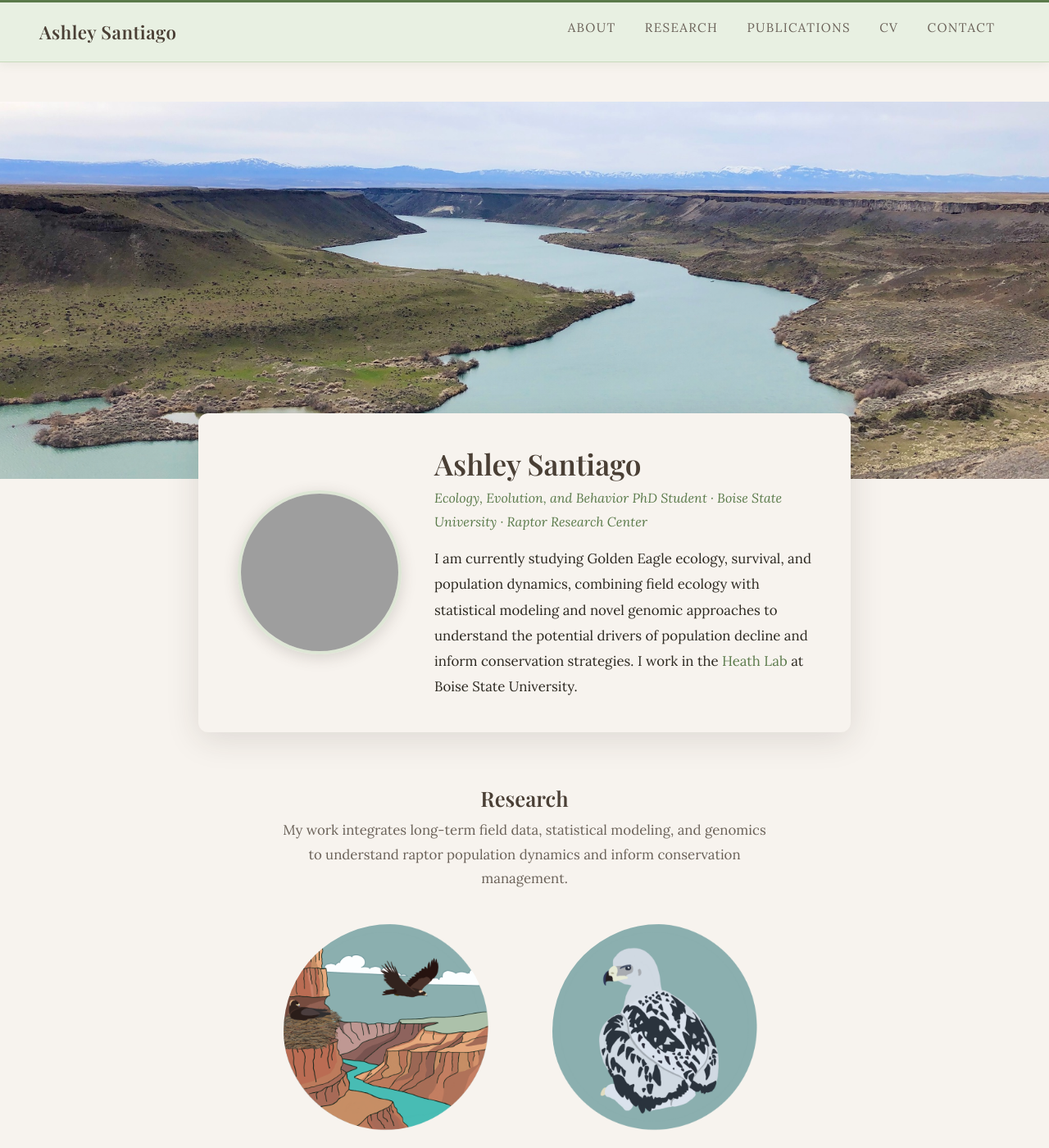
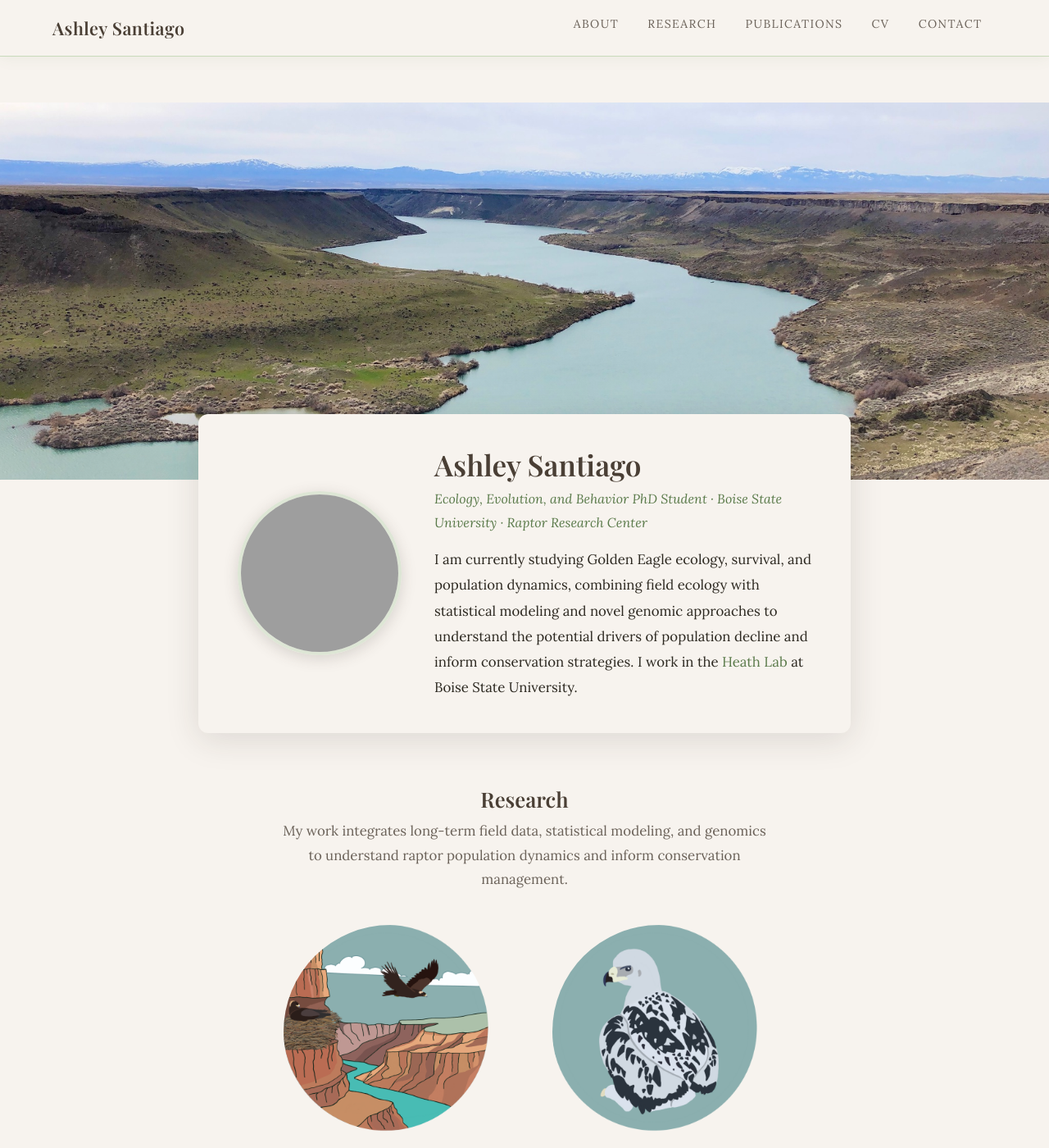
Before and after one commit to AshSantiago/AshSantiago.github.io, a Jekyll site: the page built from index.md, in a window 1280 px wide and 1400 px high. Shown: the whole window at 82% size. Built offline with Jekyll 4.4.1, drawn with Linux system fonts in a browser that asks for light colours; some web fonts are replaced; some of the changed text lies outside the part shown; grey boxes are pictures that could not be loaded.

Commit message:
Update default.html

```diff
--- a/_layouts/default.html
+++ b/_layouts/default.html
@@ -64,19 +64,17 @@
 
     img { max-width: 100%; height: auto; }
 
+    /* Full-width wrapper — no max-width cap */
     .site-wrapper {
-      max-width: 1100px;
-      margin: 0 auto;
-      padding: 0 3rem;
       width: 100%;
+      padding: 0 6rem;
     }
 
     /* Navigation */
     .site-header {
-      background: var(--sage-mist);
-      border-top: 3px solid var(--sage);
+      background: var(--parchment);
       border-bottom: 1px solid var(--sage-pale);
-      box-shadow: 0 2px 12px rgba(90,122,74,0.1);
+      box-shadow: 0 2px 16px rgba(90,122,74,0.08);
       position: sticky;
       top: 0;
       z-index: 100;
@@ -84,17 +82,17 @@
     }
 
     .site-header .header-inner {
-      max-width: 100%;
-      padding: 0 3rem;
+      width: 100%;
+      padding: 0 4rem;
       display: flex;
       align-items: center;
       justify-content: space-between;
-      height: 72px;
+      height: 68px;
     }
 
     .site-title {
       font-family: 'Playfair Display', serif;
-      font-size: 1.4rem;
+      font-size: 1.35rem;
       font-weight: 600;
       color: var(--bark);
       letter-spacing: 0.02em;
@@ -111,9 +109,9 @@
 
     .site-nav a {
       font-family: 'Lora', serif;
-      font-size: 0.95rem;
+      font-size: 0.88rem;
       color: var(--muted);
-      letter-spacing: 0.09em;
+      letter-spacing: 0.1em;
       text-transform: uppercase;
       padding: 0.4rem 1.1rem;
       border-bottom: 2px solid transparent;
@@ -126,23 +124,27 @@
       border-bottom-color: var(--sage);
     }
 
-    /* Page Content */
+    /* Page content — no padding on home page since sections handle their own */
     .page-content {
       flex: 1;
-      padding: 3rem 0 4rem;
+    }
+
+    /* Inner pages get normal padding */
+    .page-content .site-wrapper {
+      padding-top: 3.5rem;
+      padding-bottom: 5rem;
     }
 
     /* Footer */
     .site-footer {
-      border-top: 1px solid var(--sage-pale);
+      border-top: 2px solid var(--sage-pale);
       background: var(--sage-mist);
-      padding: 2.2rem 0;
-      margin-top: 3rem;
+      padding: 2.5rem 0;
     }
 
     .site-footer .footer-inner {
-      max-width: 100%;
-      padding: 0 3rem;
+      width: 100%;
+      padding: 0 4rem;
       display: flex;
       flex-direction: column;
       align-items: center;
@@ -150,16 +152,15 @@
       text-align: center;
     }
 
-    @media (max-width: 640px) {
-      .site-header .header-inner { flex-wrap: wrap; height: auto; padding: 1rem 1.5rem; gap: 0.5rem; }
-      .site-nav { flex-wrap: wrap; gap: 0; }
-      .site-nav a { padding: 0.3rem 0.6rem; font-size: 0.82rem; }
-      .site-wrapper { padding: 0 1.25rem; }
+    @media (max-width: 768px) {
+      .site-header .header-inner { padding: 1rem 1.5rem; flex-wrap: wrap; height: auto; gap: 0.5rem; }
+      .site-nav a { padding: 0.3rem 0.5rem; font-size: 0.8rem; }
+      .site-wrapper { padding: 0 1.5rem; }
       h1 { font-size: 1.9rem; }
     }
 
-    .page-content { animation: fadeIn 0.5s ease; }
-    @keyframes fadeIn { from { opacity: 0; transform: translateY(8px); } to { opacity: 1; transform: translateY(0); } }
+    .page-content { animation: fadeIn 0.4s ease; }
+    @keyframes fadeIn { from { opacity: 0; transform: translateY(6px); } to { opacity: 1; transform: translateY(0); } }
   </style>
 </head>
 <body>
@@ -191,8 +192,7 @@
     <div class="footer-inner">
       <p style="font-family: 'Playfair Display', serif; font-size: 1rem; color: #4a3f35; margin: 0; font-weight: 600;">Ashley Santiago</p>
       <p style="font-size: 0.85rem; color: #6b6259; margin: 0;">PhD Student · Ecology, Evolution, and Behavior Program</p>
-      <p style="font-size: 0.85rem; color: #6b6259; margin: 0;">Department of Biological Sciences · Raptor Research Center</p>
-      <p style="font-size: 0.85rem; color: #6b6259; margin: 0;">Boise State University</p>
+      <p style="font-size: 0.85rem; color: #6b6259; margin: 0;">Department of Biological Sciences · Raptor Research Center · Boise State University</p>
       <a href="mailto:ashleysantiago@u.boisestate.edu" style="font-size: 0.85rem; color: #5a7a4a; margin-top: 0.5rem;">ashleysantiago@u.boisestate.edu</a>
       <p style="font-size: 0.78rem; color: #8c7f72; margin-top: 0.7rem;">© {{ site.time | date: '%Y' }} Ashley Santiago</p>
     </div>
```
